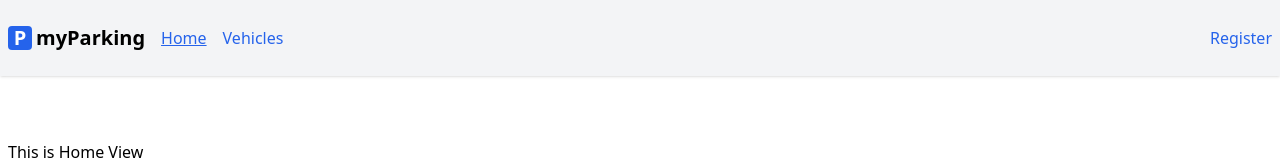
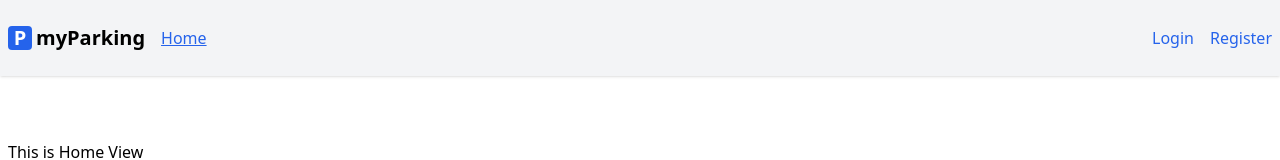
Before and after one commit to jhoe1012/laravel-react-api-and-frontend, a React (Vite) app in the folder React-Car-Parking-App-Demo/: page / in a window 1280 px wide. Shown: the top 160 px of the page. Built offline with nearby package versions, Linux system fonts and the light colour scheme.

Commit message:
09/20 Authentication

```diff
--- a/React-Car-Parking-App-Demo/package.json
+++ b/React-Car-Parking-App-Demo/package.json
@@ -14,7 +14,8 @@
         "prop-types": "^15.8.1",
         "react": "^18.2.0",
         "react-dom": "^18.2.0",
-        "react-router-dom": "^6.11.0"
+        "react-router-dom": "^6.11.0",
+        "react-use-storage": "^0.5.1"
     },
     "devDependencies": {
         "@types/react": "^18.0.28",
--- a/React-Car-Parking-App-Demo/src/App.jsx
+++ b/React-Car-Parking-App-Demo/src/App.jsx
@@ -1,7 +1,56 @@
 import { Outlet } from 'react-router-dom'
 import NamedLink from '@/components/NamedLink'
+import { useAuth } from '@/hooks/useAuth'
+import { func } from 'prop-types'
 
 function App() {
+  const { isLoggedIn, logout } = useAuth
+
+  axios.interceptors.response.use(
+    (response) => response,
+    (error) => {
+      if (error.response?.status === 401) logout(true)
+      return Promise.reject(error)
+    },
+  )
+
+  function leftGuestLinks() {
+    return (
+      <>
+        <NamedLink name="home">Home</NamedLink>
+      </>
+    )
+  }
+
+  function leftAuthLinks() {
+    return (
+      <>
+        <NamedLink name="vehicles.index">Vehicles</NamedLink>
+      </>
+    )
+  }
+
+  function rightGuestLinks() {
+    return (
+      <>
+        <NamedLink name="login">Login</NamedLink>
+        <NamedLink name="register">Register</NamedLink>
+      </>
+    )
+  }
+
+  function rightAuthLinks() {
+    return (
+      <>
+        <button
+          onClick={logout}
+          type="button"
+          className="text-blue-600"
+        ></button>
+      </>
+    )
+  }
+
   return (
     <div className="App">
       <header className="py-6 bg-gray-100 shadow">
@@ -14,11 +63,10 @@ function App() {
                 </div>
                                 myParking
               </h2>
-              <NamedLink name="home">Home</NamedLink>
-              <NamedLink name="vehicles.index">Vehicles</NamedLink>
+              {isLoggedIn ? leftAuthLinks() : leftGuestLinks()}
             </div>
             <div className="flex gap-4 items-center">
-              <NamedLink name="register">Register</NamedLink>
+              {isLoggedIn ? rightAuthLinks() : rightGuestLinks()}
             </div>
           </nav>
         </div>
--- a/React-Car-Parking-App-Demo/src/hooks/useAuth.jsx
+++ b/React-Car-Parking-App-Demo/src/hooks/useAuth.jsx
@@ -1,11 +1,25 @@
 import { useNavigate } from 'react-router-dom'
 import { route } from '@/routes'
-import { useState } from 'react'
+import { useState, useMemo, useEffect } from 'react'
+import { useLocalStorage } from 'react-use-storage'
 
 export function useAuth() {
   const [errors, setErrors] = useState({})
   const [loading, setLoading] = useState(false)
+  const [accessToken, setAccessToken, removeAccessToken] = useLocalStorage(
+    'access_token',
+    '',
+  )
+
   const navigate = useNavigate()
+
+  const isLoggedIn = useMemo(() => !!accessToken, [accessToken])
+
+  useEffect(() => {
+    if (accessToken) {
+      axios.defaults.headers.common['Authorization'] = `Bearer ${accessToken}`
+    }
+  }, [accessToken])
 
   async function register(data) {
     setErrors({})
@@ -13,7 +27,8 @@ export function useAuth() {
 
     return axios
       .post('auth/register', data)
-      .then(() => {
+      .then((response) => {
+        setAccessToken(response.data.access_token)
         navigate(route('vehicles.index'))
       })
       .catch((error) => {
@@ -21,8 +36,16 @@ export function useAuth() {
           setErrors(error.response.data.errors)
         }
       })
-      .finally(()=>setLoading(false))
+      .finally(() => setLoading(false))
   }
 
-  return { register, errors, loading }
+  async function logout(force = false) {
+    if (!force) {
+      await axios.post('auth/logout')
+    }
+    removeAccessToken()
+    navigate(route('login'))
+  }
+
+  return { register, errors, loading, isLoggedIn, logout }
 }
--- a/React-Car-Parking-App-Demo/src/main.jsx
+++ b/React-Car-Parking-App-Demo/src/main.jsx
@@ -5,6 +5,7 @@ import '@/assets/main.css'
 import { BrowserRouter, Routes, Route } from 'react-router-dom'
 import Home from '@/views/Home'
 import Register from '@/views/auth/Register'
+import Login from '@/views/auth/Login'
 import { route } from '@/routes'
 import VehiclesList from '@/views/vehicles/Vehicles'
 import axios from 'axios'
@@ -23,6 +24,7 @@ ReactDOM.createRoot(document.getElementById('root')).render(
         <Route path="/" element={<App />}>
           <Route index element={<Home />} />
           <Route path={route('register')} element={<Register />} />
+          <Route path={route('login')} element={<Login />} />
           <Route path={route('vehicles.index')} element={<VehiclesList />} />
         </Route>
       </Routes>
--- a/React-Car-Parking-App-Demo/src/routes/index.jsx
+++ b/React-Car-Parking-App-Demo/src/routes/index.jsx
@@ -1,6 +1,7 @@
 const routeNames = {
   'home': '/',
   'register': '/register',
+  'login':'/login',
   'vehicles.index' : '/vehicles',
 }
 
@@ -9,7 +10,7 @@ function route(name, params = {}) {
 
   for (const prop in params) {
     if (Object.prototype.hasOwnProperty.call(params, prop)) {
-      url = url.replace(':${prop}', params[prop])
+      url = url.replace(`:${prop}`, params[prop])
     }
   }
 
--- /dev/null
+++ b/React-Car-Parking-App-Demo/src/views/auth/Login.jsx
@@ -0,0 +1,5 @@
+function Login() {
+  return <div>Ther will be login form</div>
+}
+
+export default Login
--- a/React-Car-Parking-App-Demo/src/views/auth/Register.jsx
+++ b/React-Car-Parking-App-Demo/src/views/auth/Register.jsx
@@ -42,7 +42,7 @@ function Register() {
             onChange={(event) => setName(event.target.value)}
             className="form-input"
             autoComplete="name"
-            disable={loading}
+            disabled={loading}
           />
           <ValidationError errors={errors} field="name" />
         </div>
@@ -59,7 +59,7 @@ function Register() {
             onChange={(event) => setEmail(event.target.value)}
             className="form-input"
             autoComplete="email"
-            disable={loading}
+            disabled={loading}
           />
           <ValidationError errors={errors} field="email" />
         </div>
@@ -76,7 +76,7 @@ function Register() {
             onChange={(event) => setPassword(event.target.value)}
             className="form-input"
             autoComplete="new-password"
-            disable={loading}
+            disabled={loading}
           />
           <ValidationError errors={errors} field="password" />
         </div>
@@ -95,7 +95,7 @@ function Register() {
             }
             className="form-input"
             autoComplete="new-password"
-            disable={loading}
+            disabled={loading}
           />
         </div>
 
```
Also changed, not shown: 2 other files (tests, documents, lock files or other folders).
